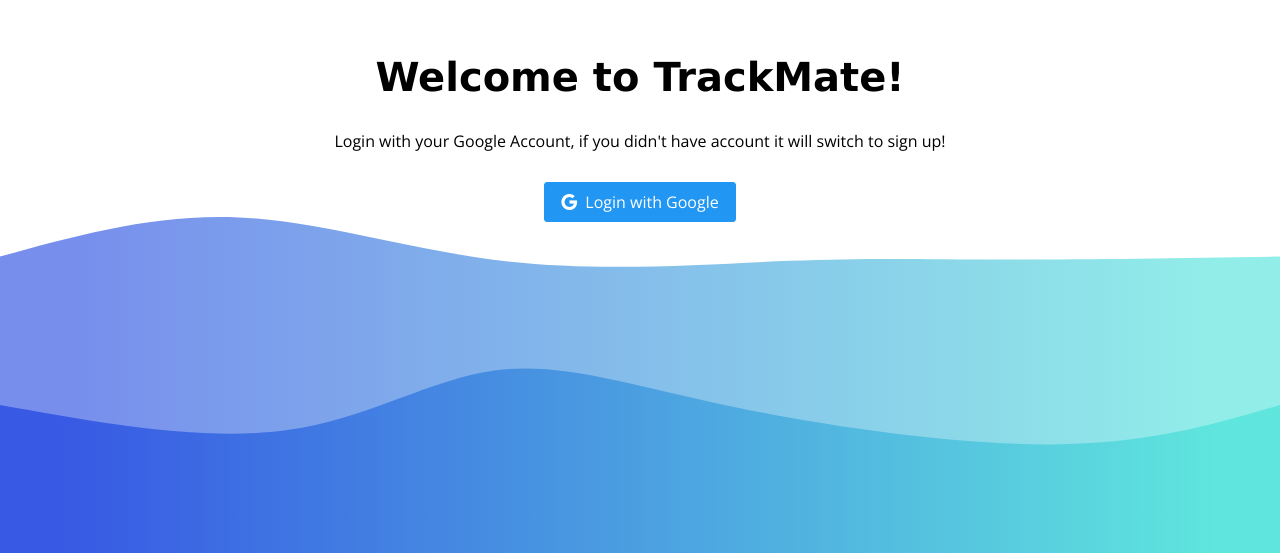
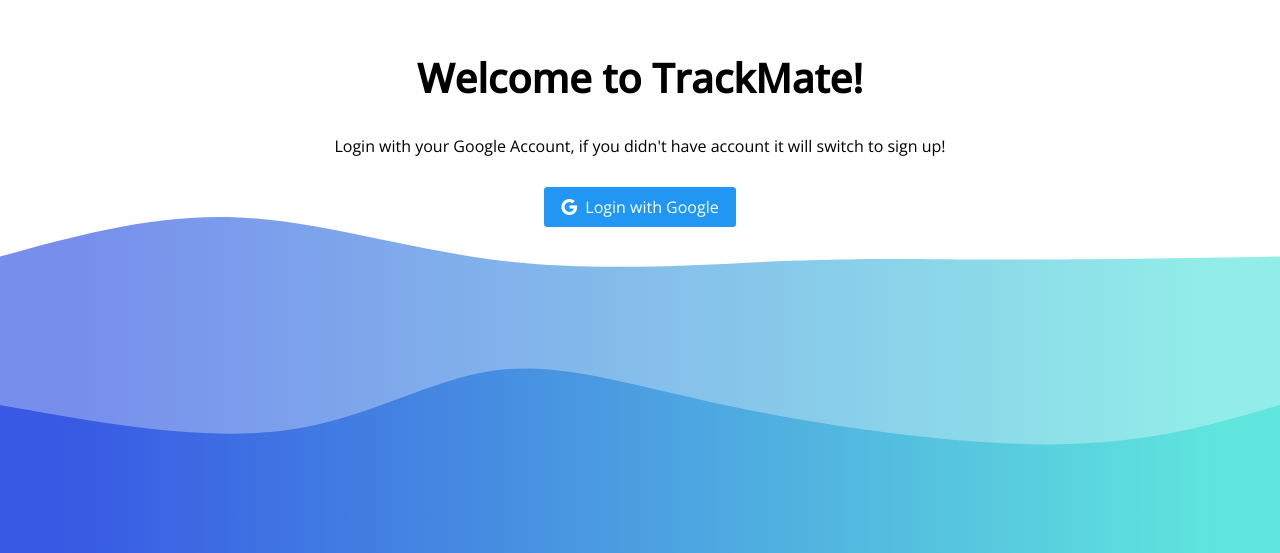
Before and after one commit to martindospel/final-project-client, a React (Create React App) app: page / in a window 1280 px wide. Shown: the part 247-800 px from the top of the page. Built offline with nearby package versions, Linux system fonts and the light colour scheme.

Commit message:
few things changed

```diff
--- a/src/config.js
+++ b/src/config.js
@@ -1,3 +1,4 @@
+// const baseUrl = process.env.NODE_ENV === "development" ? "http://localhost:4321/" : "https://final-project-teacher-app.herokuapp.com/";
 const baseUrl = process.env.NODE_ENV === "development" ? "http://localhost:4321/" : "https://final-project-teacher-app.herokuapp.com/";
 
 const clientId = '7633690609-nm7dhj6md96naeal4uga22iof0dv4rlr.apps.googleusercontent.com';
--- a/src/routes/Login.css
+++ b/src/routes/Login.css
@@ -18,7 +18,6 @@
     text-align: center;
     padding-bottom: 10px;
     font-size: 40px;
-    font-family:'Lucida Sans', 'Lucida Sans Regular', 'Lucida Grande', 'Lucida Sans Unicode', Geneva, Verdana, sans-serif
 }
 
 .entry-page__inputs {
```
